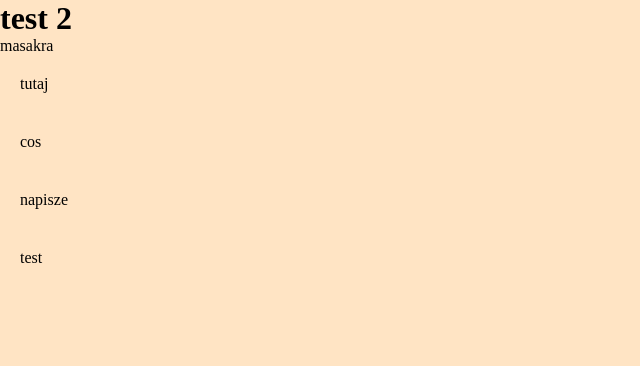
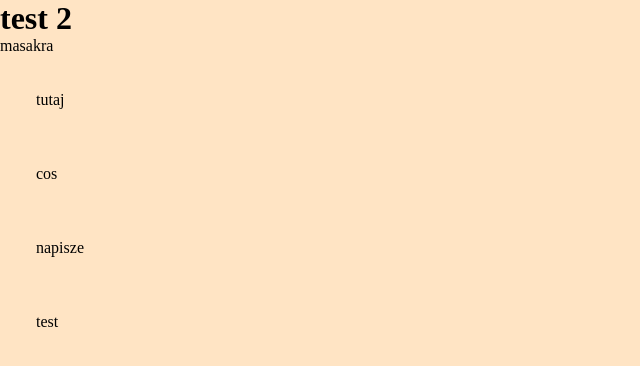
Before and after one commit to wiesioo/Github-repo-test, a plain HTML site: page index.html in a window 1280 px wide. Shown: the whole page, without its empty margins (0-640 px from the left). Drawn offline with Linux system fonts and the light colour scheme.

Commit message:
tylko css

```diff
--- a/style.scss
+++ b/style.scss
@@ -10,4 +10,7 @@ body {
 li {
     list-style: none;
     padding: 20px;
+    margin: 1rem;
 }
+
+//tutaj tez cos zmienie//
```
Also changed, not shown: style.css, 1 other file.
